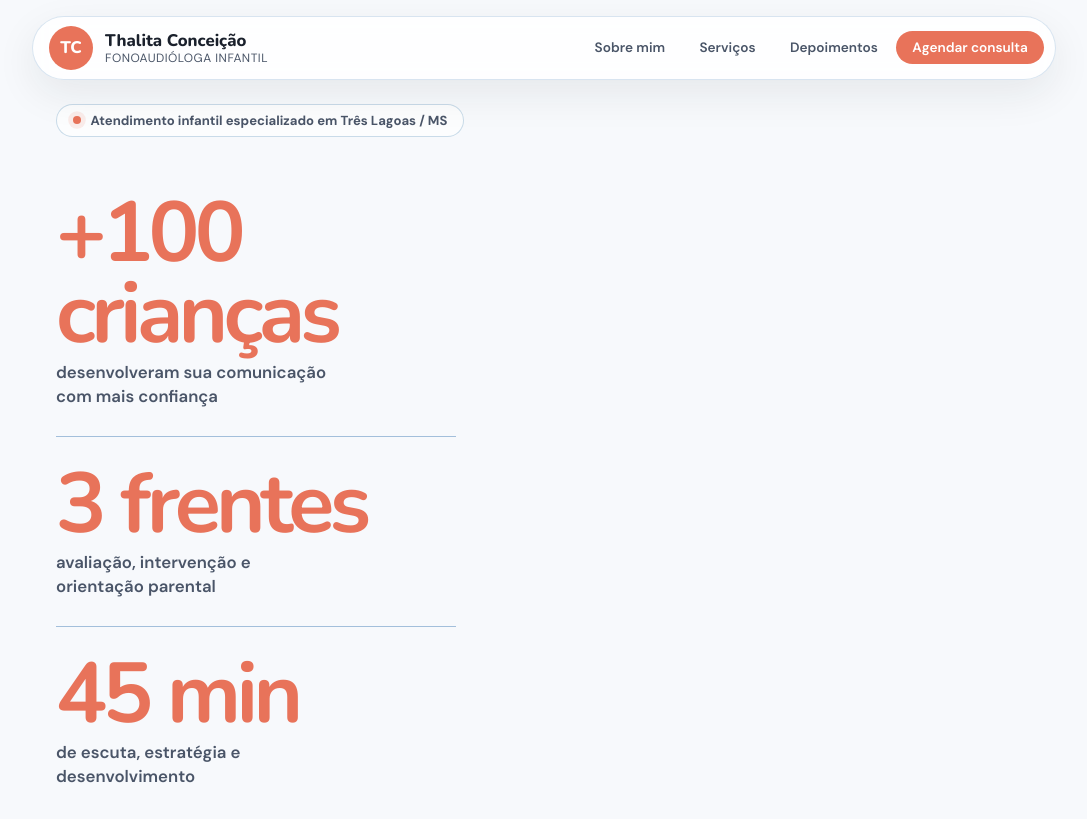
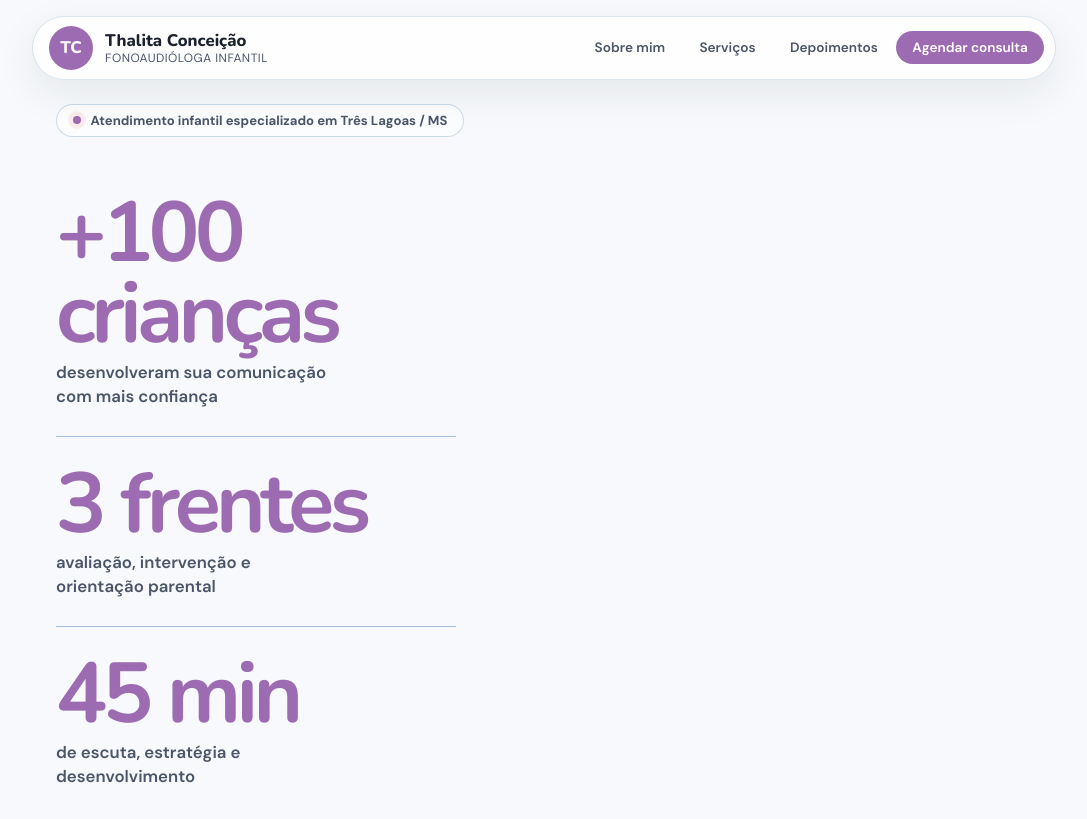
Before and after one commit to itsoliver951/Fono, a plain HTML site: page index.html in a window 1280 px wide. Shown: the top 819 px of the page, without its empty margins (96-1183 px from the left). Drawn offline with nearby package versions, Linux system fonts and the light colour scheme.

Commit message:
pronto foi

```diff
--- a/styles/global.css
+++ b/styles/global.css
@@ -23,24 +23,24 @@
 :root {
     /* ===== CORES PRINCIPAIS ===== */
 
-    --cor-primaria: #E8735A;
+    --cor-primaria: #9d6bb1;
     /* Azul petróleo */
     --cor-secundaria: #A3BFDB;
     /* Azul claro */
-    --cor-destaque: #F5A08E;
+    --cor-destaque: #C5A4D2;
     /* Rosa */
     --cor-apoio: #D6E8F4;
     /* Lilás */
-    --cor-acento: #E8735A;
+    --cor-acento: #C5A4D2;
     /* Coral */
 
     /* Versões escurecidas das cores de apoio, para uso em texto/ícone
        sobre fundo claro — as tonalidades pastel acima não têm contraste
        suficiente quando usadas como cor de texto (WCAG AA). */
     --cor-secundaria-forte: #7BA7C8;
-    --cor-destaque-forte: #D4593F;
+    --cor-destaque-forte: #783f8f;
     --cor-apoio-forte: #7BA7C8;
-    --cor-acento-forte: #D4593F;
+    --cor-acento-forte: #8f5ca3;
 
 
     /* ===== FUNDOS ===== */
@@ -59,14 +59,14 @@
     /* Títulos e textos importantes */
     --texto-secundario: #4A5568;
     /* Parágrafos e textos menores */
-    --texto-claro: #FFFFFF;
+    --texto-claro: #fcfbfb;
     /* Texto sobre fundos escuros */
 
 
     /* ===== INTERAÇÃO ===== */
 
-    --botao-principal: #E8735A;
-    --botao-hover: #D4593F;
+    --botao-principal: #ff81a2;
+    --botao-hover: #f44d7a;
 
     --borda: #D6E8F4;
 
```
